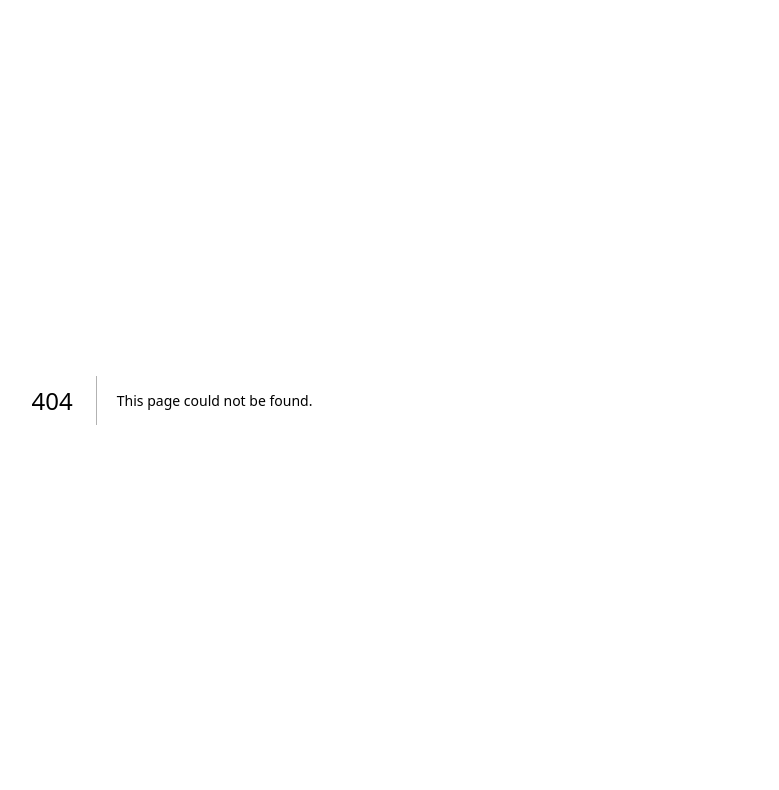
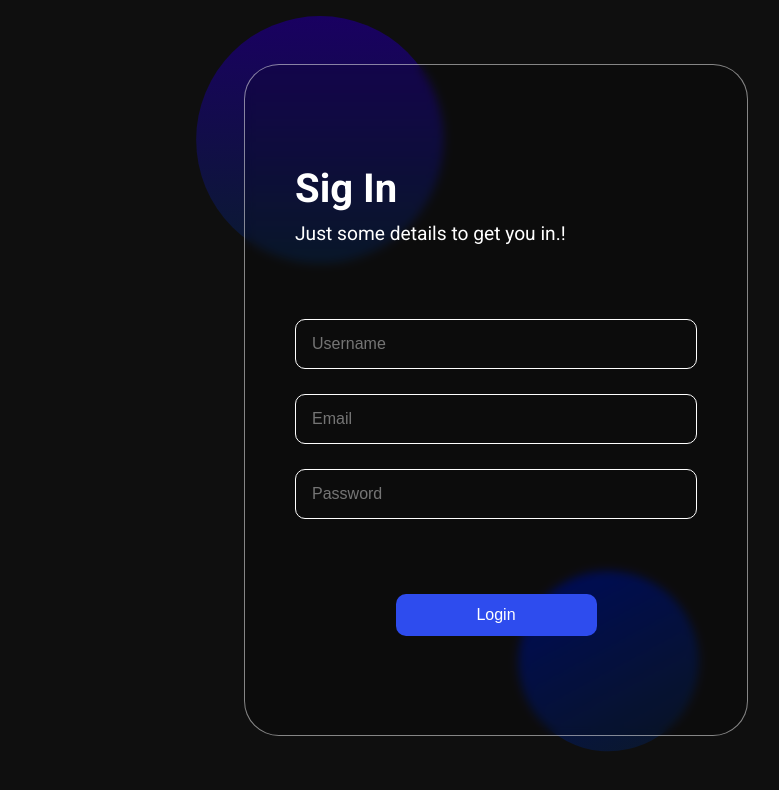
Before and after one commit to felipebaptista-br/moodesignai, a Next.js app in the folder client/: page / in a window 1280 px wide. Before the commit this address had no page. Shown: the top 790 px of the page, without its empty margins (468-1247 px from the left). Built offline with nearby package versions, Linux system fonts and the light colour scheme.

Commit message:
delete canvas lib

```diff
--- a/client/package.json
+++ b/client/package.json
@@ -9,7 +9,6 @@
     "lint": "next lint"
   },
   "dependencies": {
-    "canvas": "^2.11.2",
     "next": "14.1.0",
     "polotno": "^2.4.17",
     "react": "^18",
--- a/client/src/app/auth/login/style.css
+++ b/client/src/app/style.css
@@ -10,7 +10,7 @@
 .login-bg-container {
     width: 600px;
     height: 100%;
-    background-image: url('../../../assets/bg/bg.svg');
+    background-image: url('../assets/bg/bg.svg');
     background-repeat: no-repeat;
     background-size: contain;
     padding: 3rem;
```
Also changed, not shown: client/src/app/page.tsx (renamed from client/src/app/auth/login/page.tsx), 1 other file (tests, documents, lock files or other folders).
